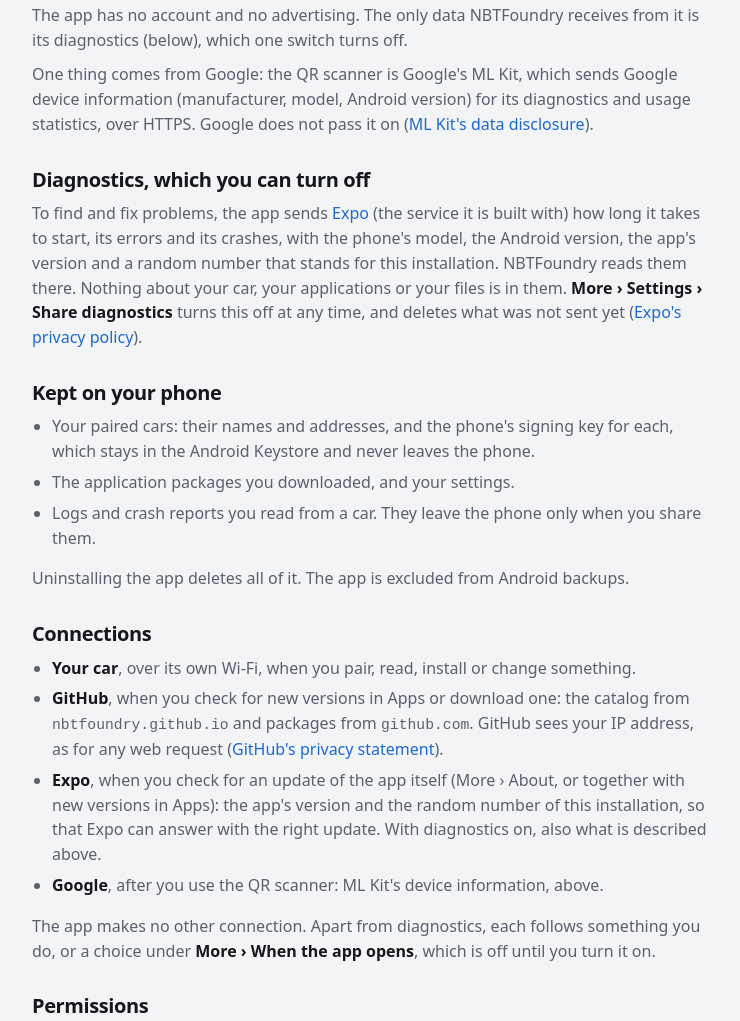
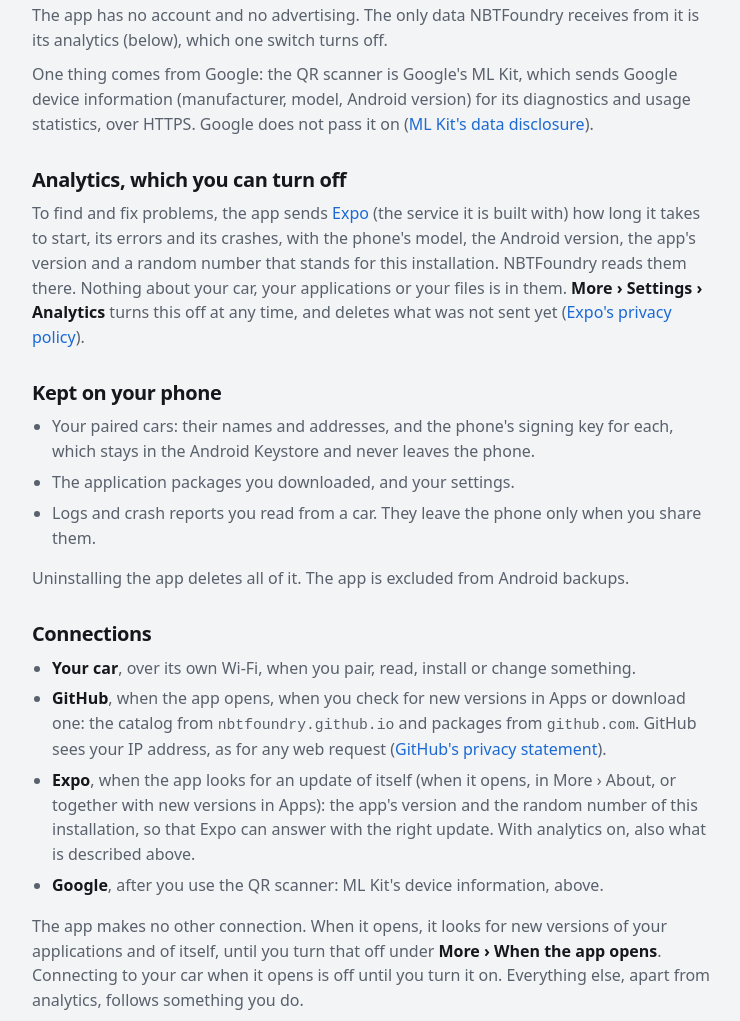
Before and after one commit to NBTFoundry/NBTFoundry.github.io, a plain HTML site: page site/privacy.html in a window 1280 px wide. Shown: the part 301-1322 px from the top of the page, without its empty margins (268-1008 px from the left). Drawn offline with Linux system fonts and the light colour scheme.

Commit message:
Privacy: the app looks for new versions when it opens, until turned off; "Analytics" as the app says

```diff
--- a/site/privacy.html
+++ b/site/privacy.html
@@ -29,18 +29,18 @@
 
   <h2>No account, no advertising</h2>
   <p>The app has no account and no advertising. The only data NBTFoundry receives from it is its
-    diagnostics (below), which one switch turns off.</p>
+    analytics (below), which one switch turns off.</p>
   <p>One thing comes from Google: the QR scanner is Google's ML Kit, which sends Google device information
     (manufacturer, model, Android version) for its diagnostics and usage statistics, over HTTPS. Google does
     not pass it on (<a href="https://developers.google.com/ml-kit/android-data-disclosure">ML Kit's data
     disclosure</a>).</p>
 
-  <h2>Diagnostics, which you can turn off</h2>
+  <h2>Analytics, which you can turn off</h2>
   <p>To find and fix problems, the app sends <a href="https://expo.dev">Expo</a> (the service it is built
     with) how long it takes to start, its errors and its crashes, with the phone's model, the Android
     version, the app's version and a random number that stands for this installation. NBTFoundry reads
     them there. Nothing about your car, your applications or your files is in them.
-    <b>More › Settings › Share diagnostics</b> turns this off at any time, and deletes what was not sent
+    <b>More › Settings › Analytics</b> turns this off at any time, and deletes what was not sent
     yet (<a href="https://expo.dev/privacy">Expo's privacy policy</a>).</p>
 
   <h2>Kept on your phone</h2>
@@ -55,16 +55,18 @@
   <h2>Connections</h2>
   <ul>
     <li><b>Your car</b>, over its own Wi-Fi, when you pair, read, install or change something.</li>
-    <li><b>GitHub</b>, when you check for new versions in Apps or download one: the catalog from
+    <li><b>GitHub</b>, when the app opens, when you check for new versions in Apps or download one: the catalog from
       <code>nbtfoundry.github.io</code> and packages from <code>github.com</code>. GitHub sees your IP
       address, as for any web request (<a href="https://docs.github.com/site-policy/privacy-policies/github-general-privacy-statement">GitHub's privacy statement</a>).</li>
-    <li><b>Expo</b>, when you check for an update of the app itself (More › About, or together with new
-      versions in Apps): the app's version and the random number of this installation, so that Expo can
-      answer with the right update. With diagnostics on, also what is described above.</li>
+    <li><b>Expo</b>, when the app looks for an update of itself (when it opens, in More › About, or
+      together with new versions in Apps): the app's version and the random number of this installation, so that Expo can
+      answer with the right update. With analytics on, also what is described above.</li>
     <li><b>Google</b>, after you use the QR scanner: ML Kit's device information, above.</li>
   </ul>
-  <p>The app makes no other connection. Apart from diagnostics, each follows something you do, or a
-    choice under <b>More › When the app opens</b>, which is off until you turn it on.</p>
+  <p>The app makes no other connection. When it opens, it looks for new versions of your applications
+    and of itself, until you turn that off under <b>More › When the app opens</b>. Connecting to your car
+    when it opens is off until you turn it on. Everything else, apart from analytics, follows something
+    you do.</p>
 
   <h2>Permissions</h2>
   <ul>
```
